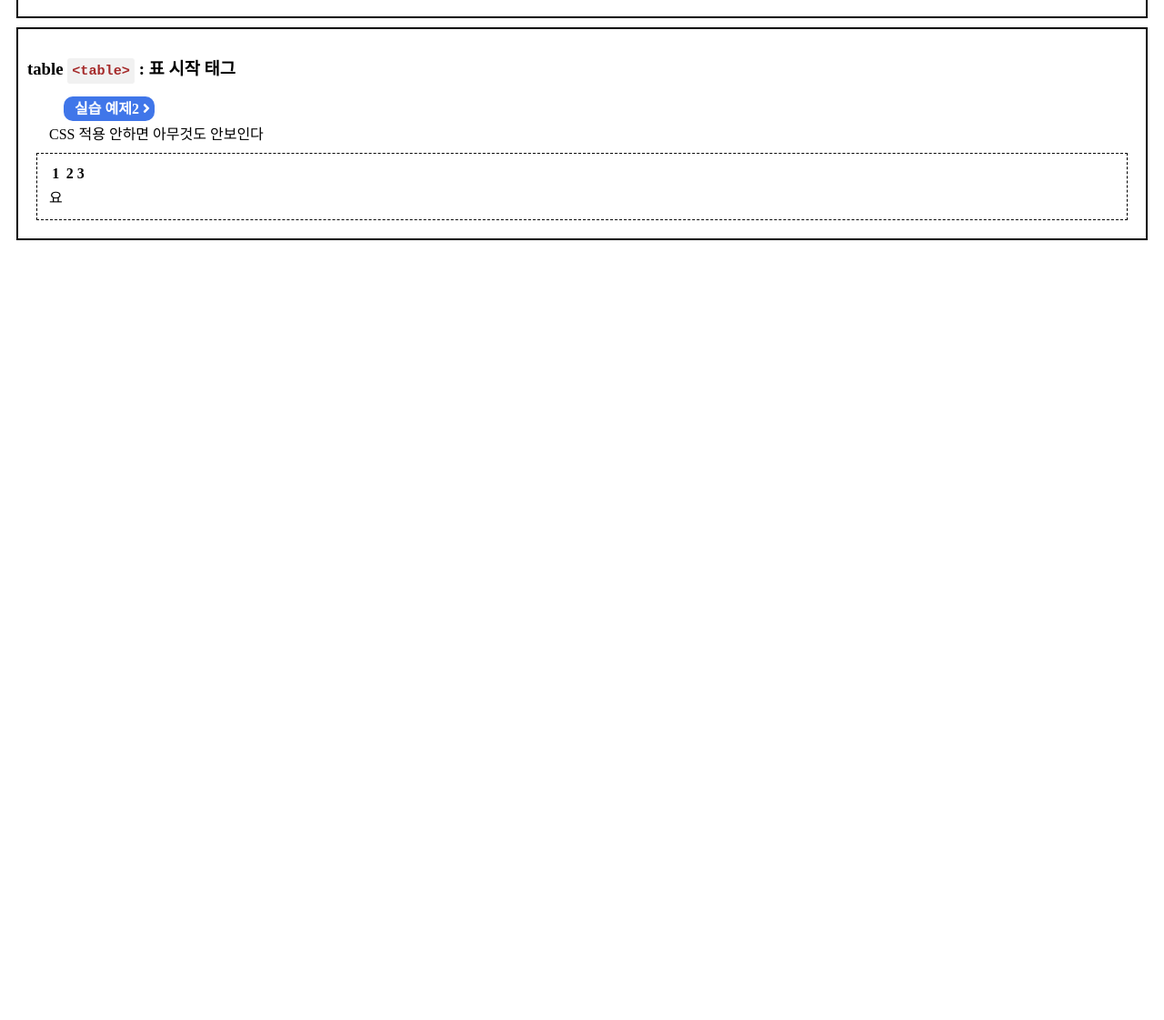
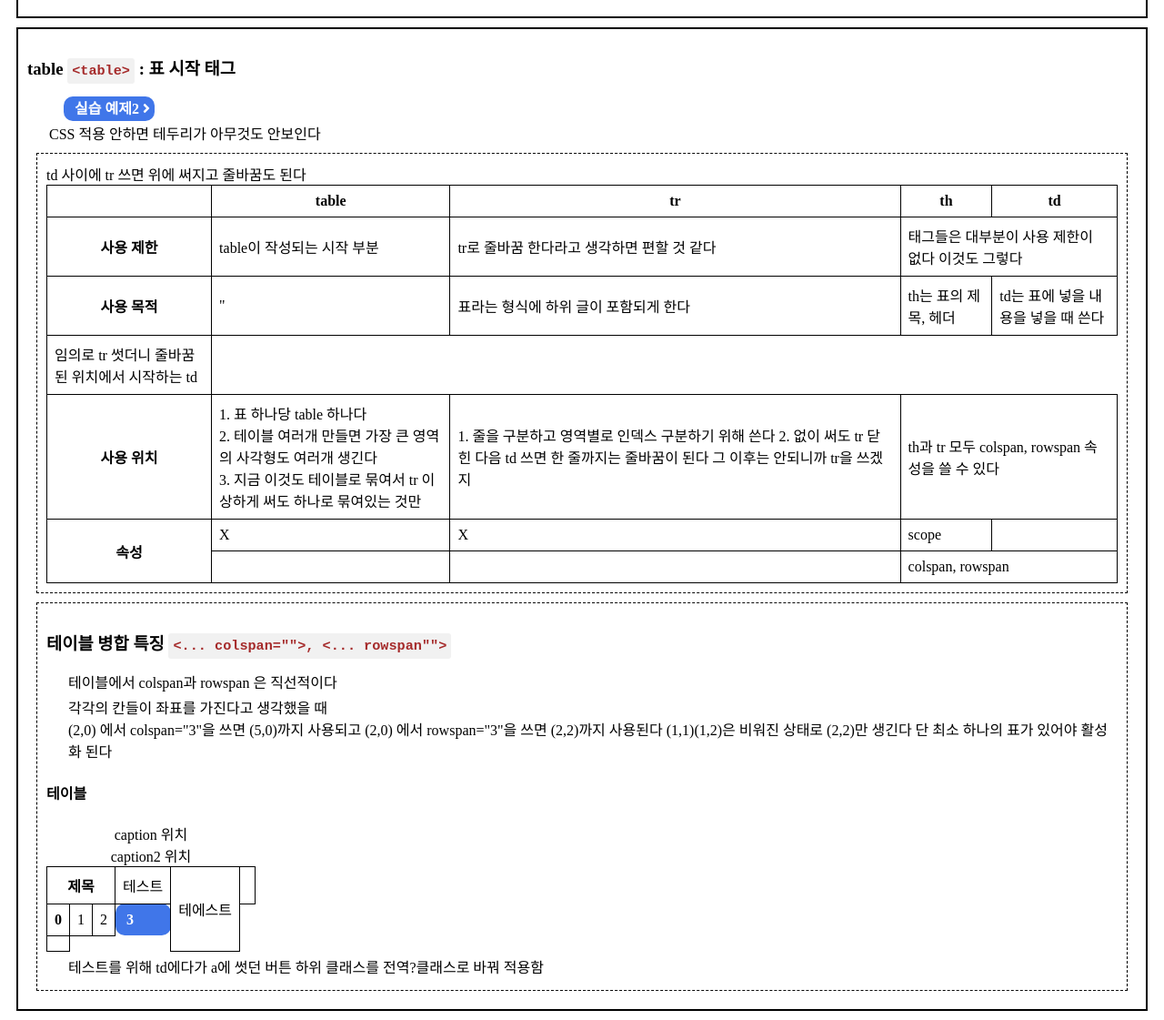
Before and after one commit to mineclover/fastcampus-study, a plain HTML site: page index002.html in a window 1280 px wide. Shown: the part 1223-2344 px from the top of the page at 91% size. Before the commit the page ends 1497 px from the top, so only its background shows below. Drawn offline with Linux system fonts and the light colour scheme.

Commit message:
002 작성 끝

```diff
--- a/index002.css
+++ b/index002.css
@@ -1,8 +1,15 @@
+table { border-collapse: collapse; }
+    th, td { border: 1px solid black; padding: 8px; }
+
+
 p{
   margin: 4px;
   padding-left: 20px;
 }
-a.button{
+
+
+
+.button{
   margin: 10px;
   margin-left: 40px;
   padding: 5px;
@@ -21,11 +28,12 @@ a.button{
 
 }
 
-a.button:hover {
+.button:hover {
   background-color: rgb(71, 187, 255);
   transition-duration: 0.5s;
 
 }
+
 
 @counter-style cs-alphabetic {
   system: alphabetic;
--- a/index002.html
+++ b/index002.html
@@ -77,18 +77,85 @@
       실습 예제2
       <i class="fas fa-angle-right"></i>
     </a>
-    <p>CSS 적용 안하면 아무것도 안보인다</p>
+    <p>CSS 적용 안하면 테두리가 아무것도 안보인다</p>
     <div>
       <table>
         <tr>
-          <th>1</th>
-          <th>2</th>
-          <th>3</th>
+          <td></td>
+          <th>table</th>
+          <th>tr</th>
+          <th>th</h>
+          <th>td</th>
         </tr>
         <tr>
-          <td>요</td>
+          <th>사용 제한</th>
+          <td>table이 작성되는 시작 부분</td>
+          <td>tr로 줄바꿈 한다라고 생각하면 편할 것 같다</td>
+          <td colspan="2">태그들은 대부분이 사용 제한이 없다 이것도 그렇다</td>
         </tr>
+        <th >사용 목적</th>
+        <td>"</td>
+        <td>표라는 형식에 하위 글이 포함되게 한다</td>
+
+        <td>th는 표의 제목, 헤더</td>
+        <td>td는 표에 넣을 내용을 넣을 때 쓴다</td>
+        <tr> td 사이에 tr 쓰면 위에 써지고 줄바꿈도 된다</tr>
+        <td>임의로 tr 썻더니 줄바꿈 된 위치에서 시작하는 td</td>
+        <tr>
+          <th>사용 위치</th>
+          <td>1. 표 하나당 table 하나다
+            <br> 2.  테이블 여러개 만들면 가장 큰 영역의 사각형도 여러개 생긴다
+            <br> 3. 지금 이것도 테이블로 묶여서 tr 이상하게 써도 하나로 묶여있는 것만
+
+          </td>
+          <td>1. 줄을 구분하고 영역별로 인덱스 구분하기 위해 쓴다
+              2. 없이 써도 tr 닫힌 다음 td 쓰면 한 줄까지는 줄바꿈이 된다 그 이후는 안되니까 tr을 쓰겠지
+          </td>
+
+          <td colspan="2">th과 tr 모두 colspan, rowspan 속성을 쓸 수 있다</td>
+        </tr>
+        <tr>
+          <th rowspan="2">속성</th>
+          <td>X</td>
+          <td>X</td>
+          <td>scope</td>
+          <td></td>
+        </tr>
+        <td></td>
+        <td></td>
+        <td colspan="2">colspan, rowspan</td>
       </table>
+    </div>
+    <div>
+      <h3>테이블 병합 특징 <code>&lt;... colspan="">, &lt;... rowspan""></code></h3>
+      <p> 테이블에서 colspan과 rowspan 은 직선적이다</p>
+      <p> 각각의 칸들이 좌표를 가진다고 생각했을 때
+        <br>(2,0) 에서 colspan="3"을 쓰면 (5,0)까지 사용되고
+        (2,0) 에서 rowspan="3"을 쓰면 (2,2)까지 사용된다
+        (1,1)(1,2)은 비워진 상태로 (2,2)만 생긴다
+        단 최소 하나의 표가 있어야 활성화 된다
+
+      </p>
+      <h4>테이블</h4>
+      <table>
+        <caption>caption 위치</caption>
+        <tr>
+          <th colspan="3">제목</th>
+          <td> 테스트 </td>
+          <td  rowspan="3">테에스트</td>
+          <td></td>
+        </tr>
+          <th>0</th>
+          <td>1</td>
+          <td>2</td>
+          <td class="button">3</td>
+        <tr>
+          <td></td>
+        </tr>
+        <caption>caption2 위치</caption>
+      </table>
+      <p>테스트를 위해 td에다가
+        a에 썻던 버튼 하위 클래스를 전역?클래스로 바꿔 적용함</p>
     </div>
   </section>
 
```
